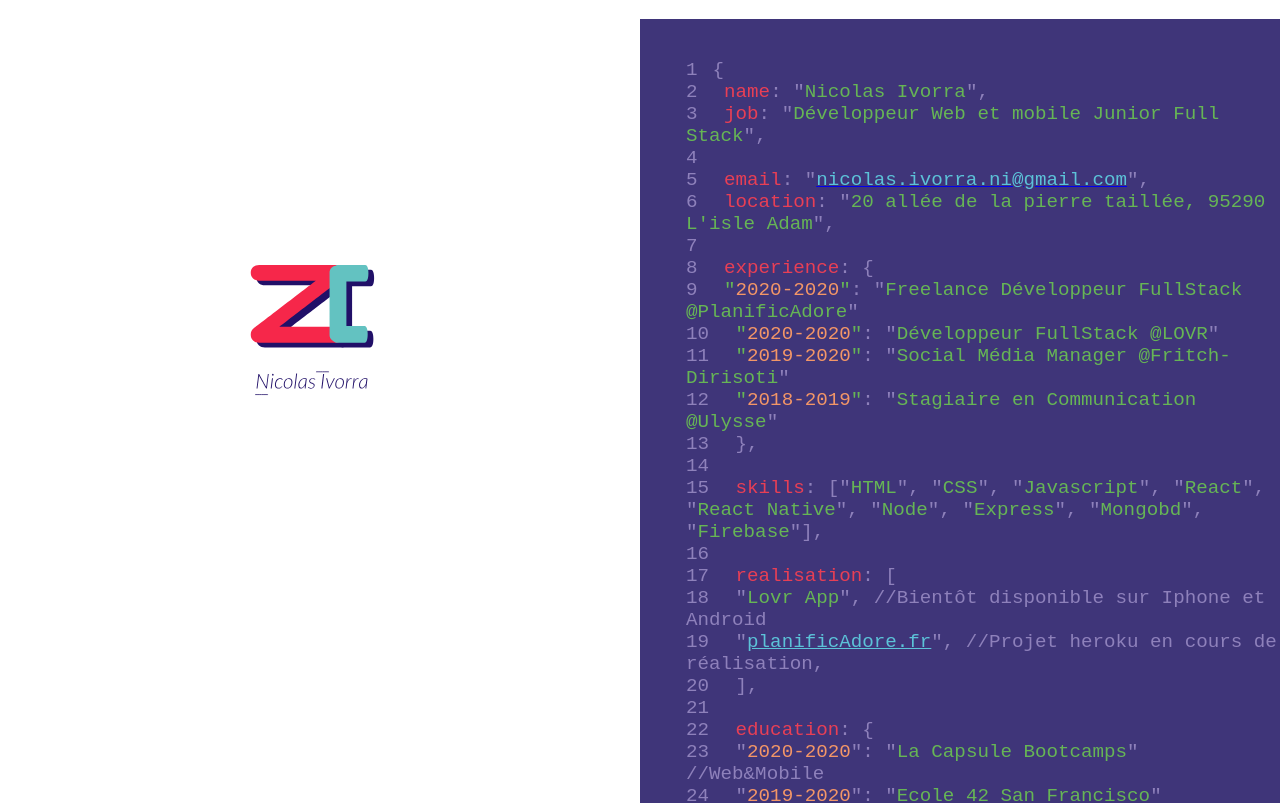
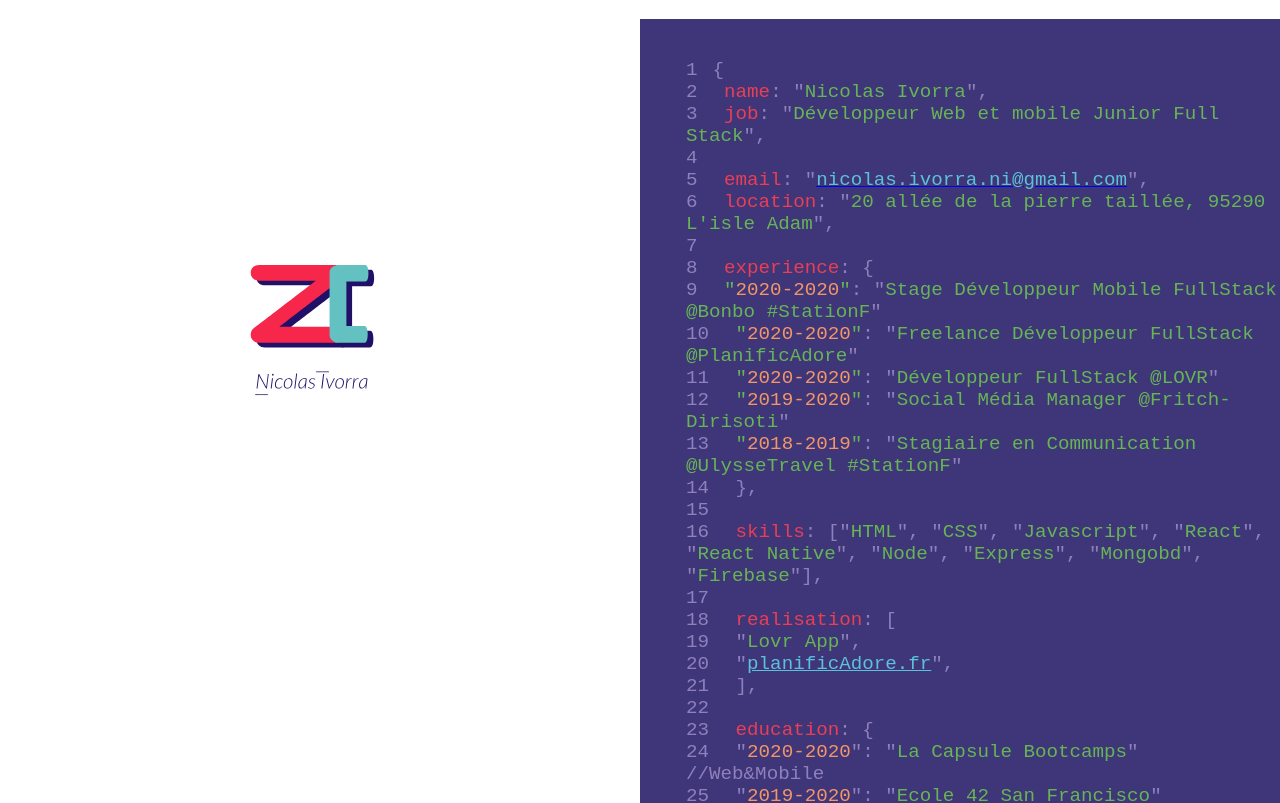
Before and after one commit to NicolasStuff/nicolasweb, a React (Create React App) app: page / in a window 1280 px wide. Shown: the top 803 px of the page. Built offline with nearby package versions, Linux system fonts and the light colour scheme.

Commit message:
Updating data

```diff
--- a/src/App.js
+++ b/src/App.js
@@ -100,6 +100,16 @@ function App() {
             <text className="specialCharacter">:</text>
             <text className="specialCharacter">  </text>
             <text className="specialCharacter">"</text>
+            <text className="valueCharacter">Stage Développeur Mobile FullStack @Bonbo #StationF</text>
+            <text className="specialCharacter">"</text>
+          </span>
+          <span className="code-line">
+            <text className="valueCharacter">     "</text>
+            <text className="codeDate">2020-2020</text>
+            <text className="valueCharacter">"</text>
+            <text className="specialCharacter">:</text>
+            <text className="specialCharacter">  </text>
+            <text className="specialCharacter">"</text>
             <text className="valueCharacter">Freelance Développeur FullStack @PlanificAdore</text>
             <text className="specialCharacter">"</text>
           </span>
@@ -130,7 +140,7 @@ function App() {
             <text className="specialCharacter">:</text>
             <text className="specialCharacter">  </text>
             <text className="specialCharacter">"</text>
-            <text className="valueCharacter">Stagiaire en Communication @Ulysse</text>
+            <text className="valueCharacter">Stagiaire en Communication @UlysseTravel #StationF</text>
             <text className="specialCharacter">"</text>
           </span>
           <span className="code-line">
@@ -199,15 +209,14 @@ function App() {
             <text className="valueCharacter">Lovr App</text>
             <text className="specialCharacter">"</text>
             <text className="specialCharacter">,</text>
-            <text className="specialCharacter">        //Bientôt disponible sur Iphone et Android</text>
+            <text className="specialCharacter"></text>
           </span>
           <span className="code-line">
             <text className="specialCharacter">    </text>
             <text className="specialCharacter">"</text>
             <a href='https://planificadore.herokuapp.com/' className="codeLink">planificAdore.fr</a>
             <text className="specialCharacter">"</text>
-            <text className="specialCharacter">,</text>
-            <text className="specialCharacter">        //Projet heroku en cours de réalisation</text>
+            <text className="specialCharacter"></text>
             <text className="specialCharacter">,</text>
           </span>
           <span className="code-line">
```
Also changed, not shown: 2 other files (tests, documents, lock files or other folders).
